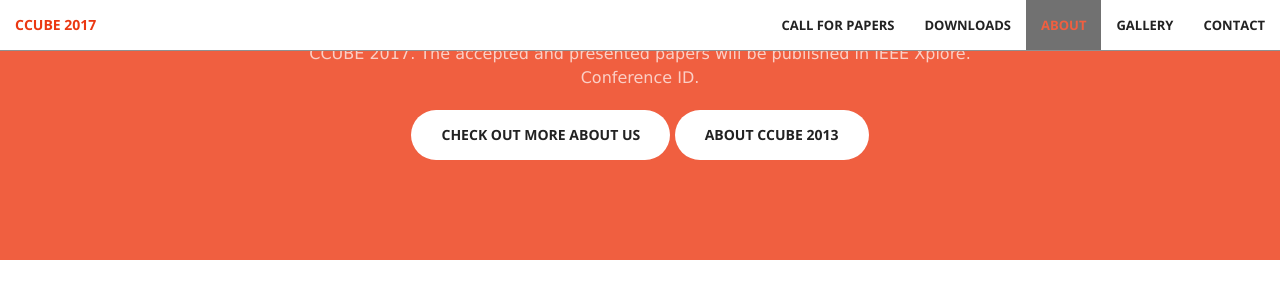
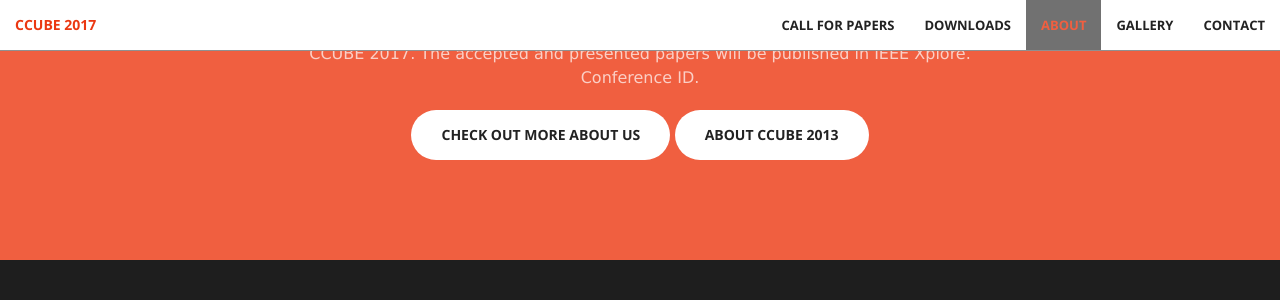
Before and after one commit to YoguBellad/ccube2017, a Jekyll site: the page built from index.html, in a window 1280 px wide and 900 px high, scrolled down 1925 px. Shown: the top 300 px of the window. Built offline with Jekyll 4.4.1, drawn with Linux system fonts in a browser that asks for light colours.

Commit message:
galery w3 3

```diff
--- a/_includes/gallery.html
+++ b/_includes/gallery.html
@@ -1,5 +1,5 @@
 <meta name="viewport" content="width=device-width, initial-scale=1">
-<section  id="gallery">
+<section  id="gallery" style="background-color:rgb(30,30,30);">
 
 <style>
 * {box-sizing:border-box}
@@ -22,7 +22,7 @@
   background-color: #bbb;
   border-radius: 50%;
   display: inline-block;
-  transition: background-color 0.6s ease;
+  transition: background-color 0.0s ease;
 }
 
 .active {
```
